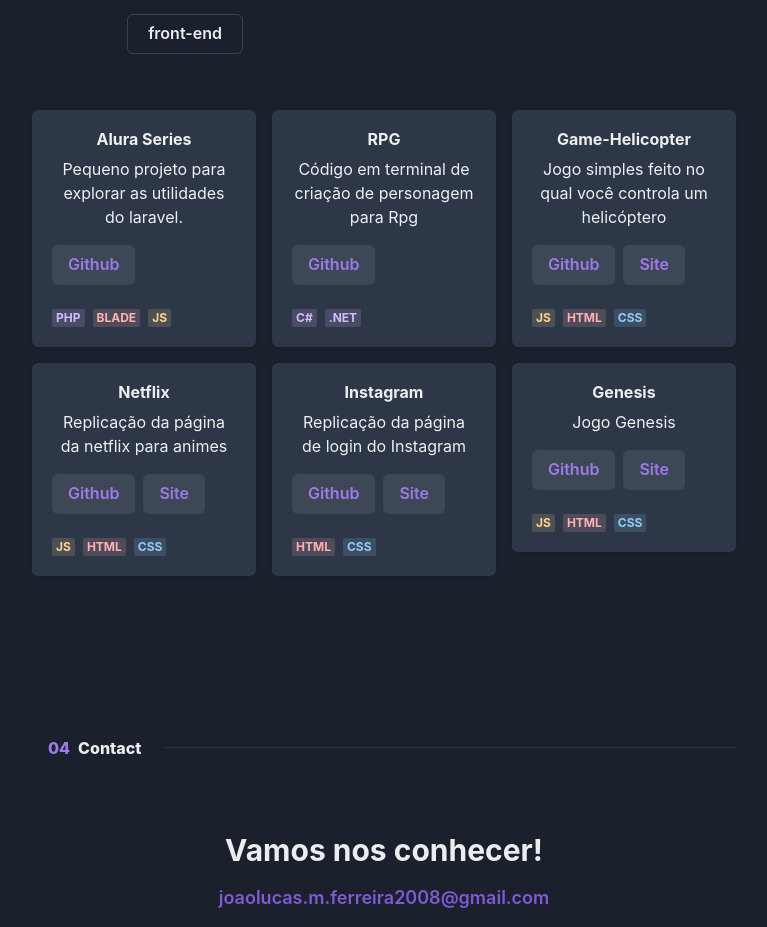
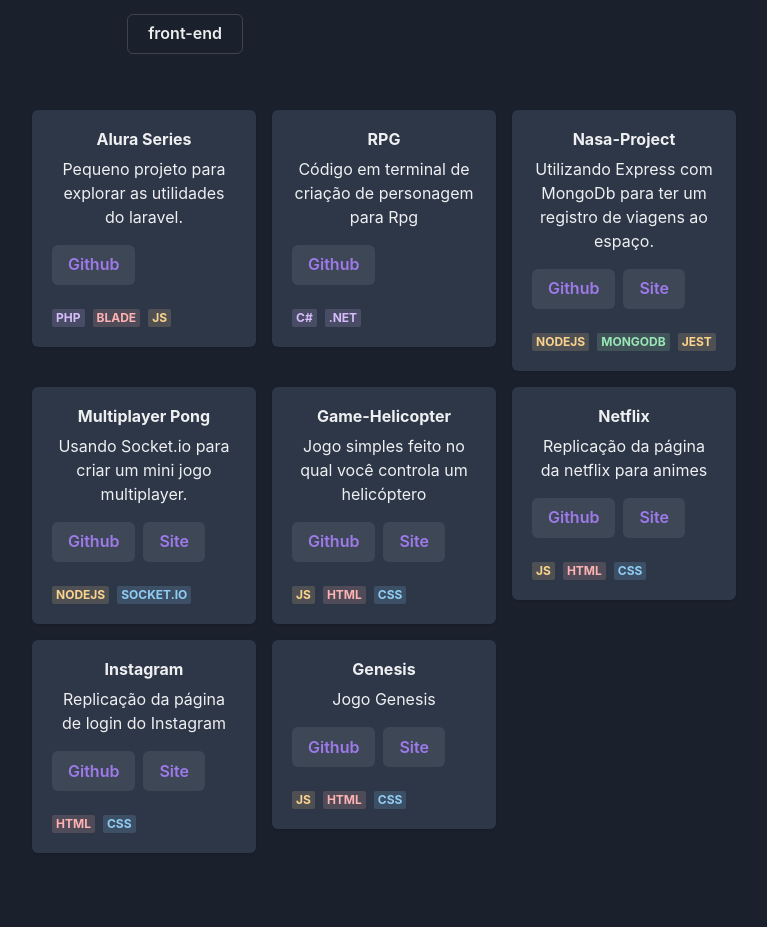
Before and after one commit to joaol23/portifolio, a Next.js app: page / in a window 1280 px wide. Shown: the part 3423-4350 px from the top of the page, without its empty margins (256-1023 px from the left). Built offline with nearby package versions, Linux system fonts and the light colour scheme.

Commit message:
Adicionando mais projetos

```diff
--- a/src/data/projects/index.ts
+++ b/src/data/projects/index.ts
@@ -105,6 +105,59 @@ export const others: OtherProjectsProps[] = [,
             {
                 text: 'Github',
                 href: "https://github.com/joaol23/rpg"
+            }
+        ]
+    },    {
+        name: "Nasa-Project",
+        description: "Utilizando Express com MongoDb para ter um registro de viagens ao espaço.",
+        tags: ["js"],
+        badges: [
+            {
+                text: "NodeJs",
+                colorScheme: "orange"
+            },
+            {
+                text: "MongoDB",
+                colorScheme: "green"
+            },
+            {
+                text: "Jest",
+                colorScheme: "orange"
+            }
+        ],
+        buttons: [
+            {
+                text: 'Github',
+                href: "https://github.com/joaol23/nasa-project"
+            },
+            {
+                text: 'Site',
+                href: "https://nasa-project-2by6.onrender.com/"
+            }
+        ]
+    },
+        {
+        name: "Multiplayer Pong",
+        description: "Usando Socket.io para criar um mini jogo multiplayer.",
+        tags: ["js"],
+        badges: [
+            {
+                text: "NodeJs",
+                colorScheme: "orange"
+            },
+            {
+                text: "Socket.io",
+                colorScheme: "blue"
+            }
+        ],
+        buttons: [
+            {
+                text: 'Github',
+                href: "https://github.com/joaol23/multiplayer-pong-game"
+            },
+            {
+                text: 'Site',
+                href: "https://multiplayer-ping-pong.onrender.com/"
             }
         ]
     },
```
